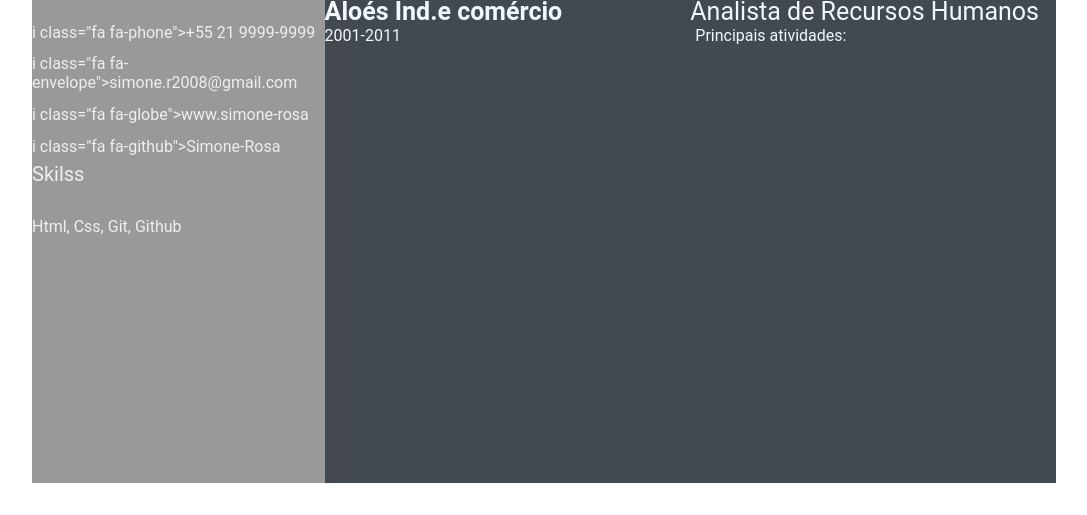
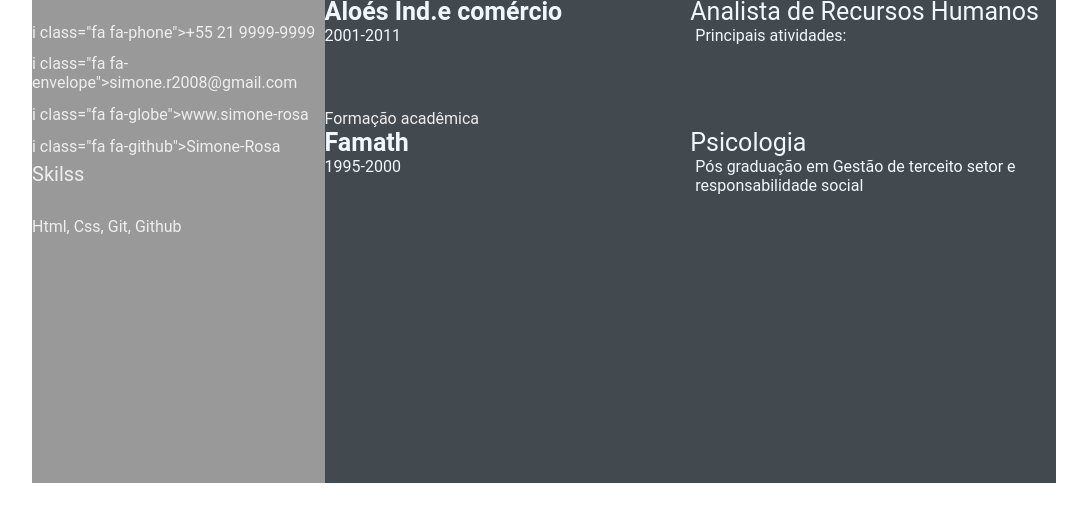
Before and after one commit to Simone-Rosa/Simone-Rosa.github.io, a plain HTML site: page index.html in a window 1280 px wide. Shown: the part 349-864 px from the top of the page, without its empty margins (96-1183 px from the left). Drawn offline with Linux system fonts and the light colour scheme.

Commit message:
feature-index.html

```diff
--- a/index.html
+++ b/index.html
@@ -100,6 +100,26 @@
 
 
     </section>
+
+    <section class="education gap">
+    <div class="right-title">Formação acadêmica</div>
+    <div class="education-contents">
+
+    <div class="education-left">
+        <p class="education-school-name">Famath</p>
+        <p class="education-time-period">1995-2000</p>
+</div>
+<div class="education-right">
+    <p class="education-subject">Psicologia</p>
+    <p class="education-desc">Pós graduação em Gestão de terceito setor e responsabilidade social
+    </p>
+</div>
+
+
+</div>
+
+    </section>
+
     </section>
 
     </main>
```
